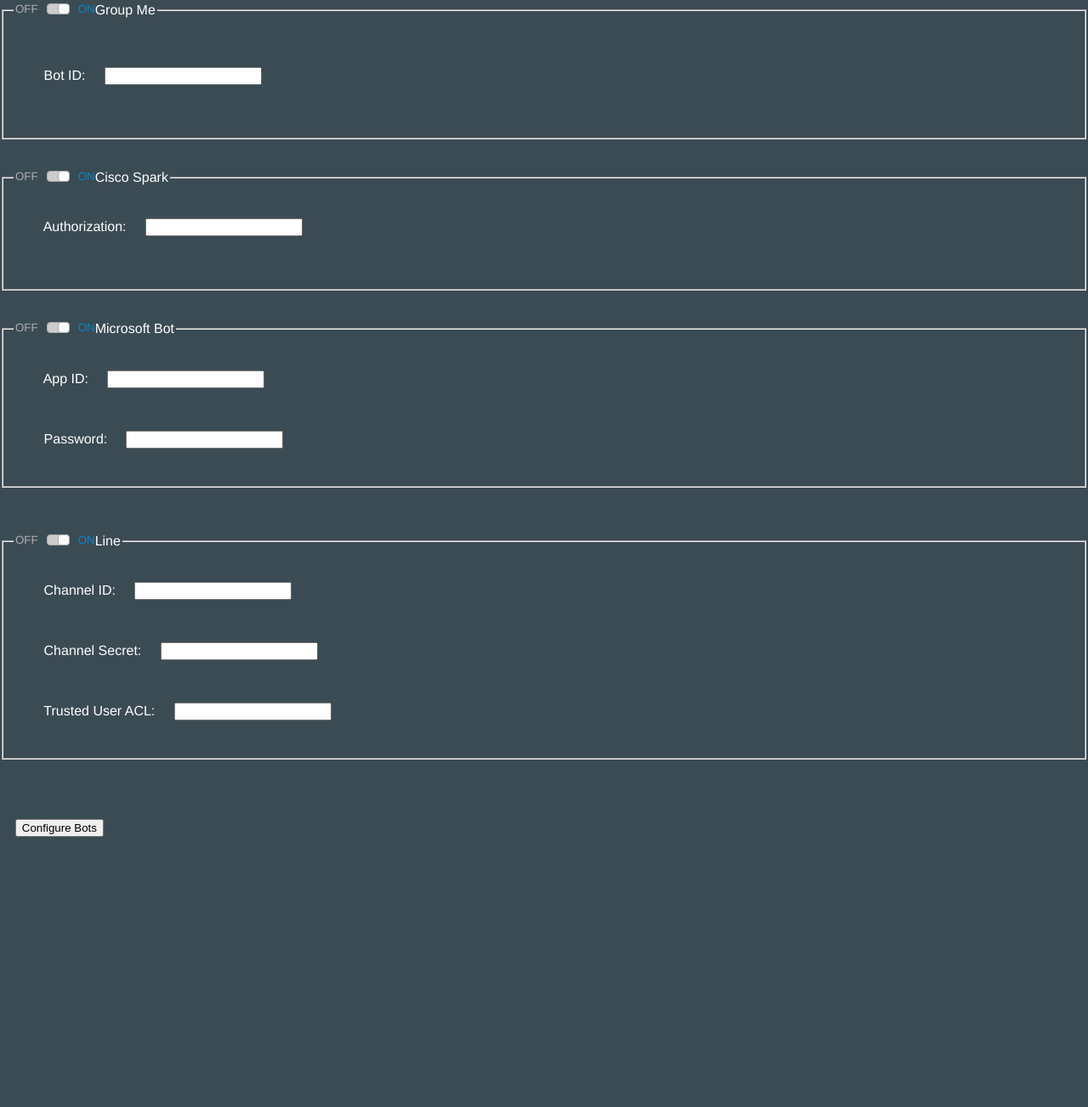
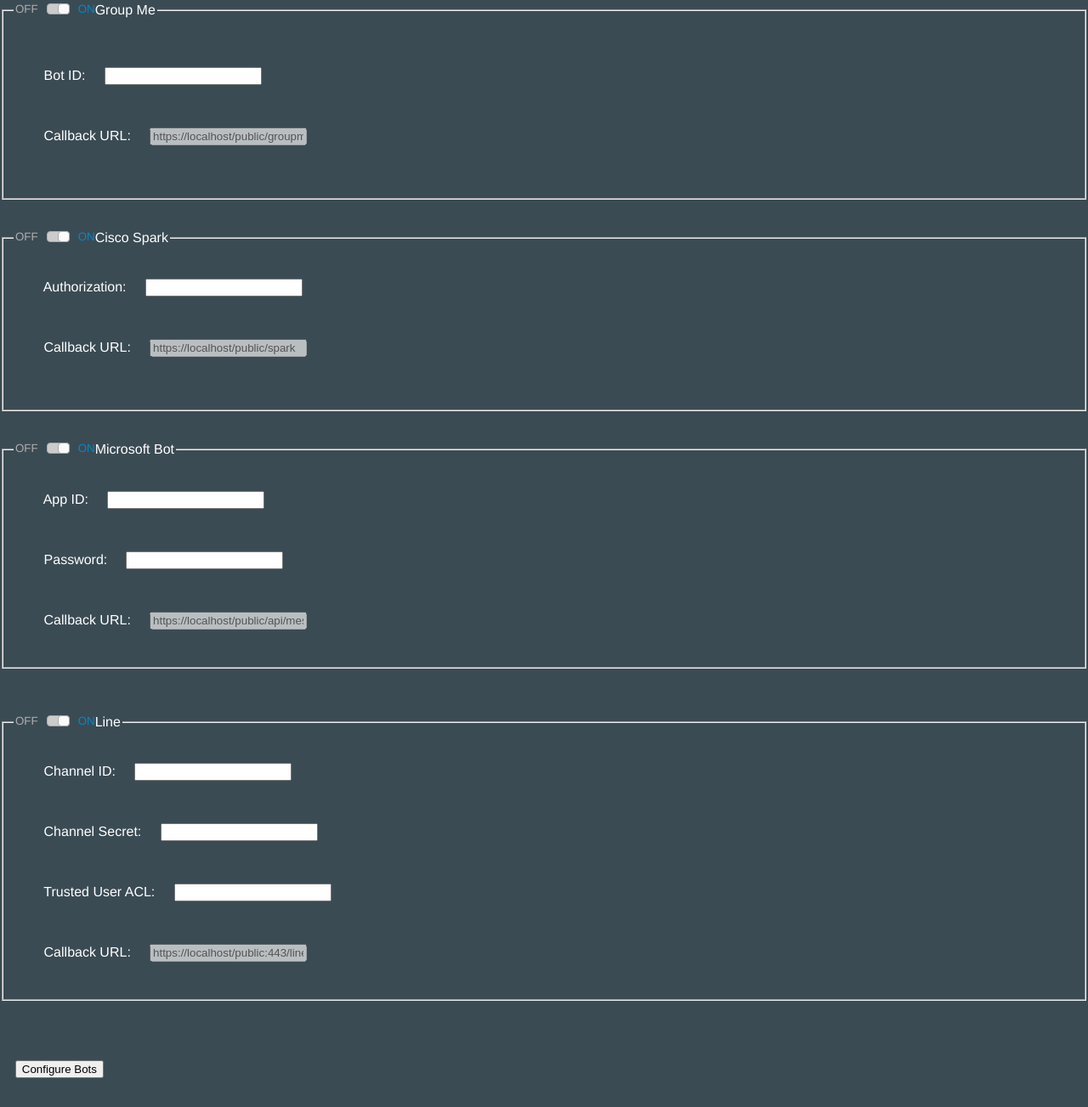
Before and after one commit to premsankar89/BotApp, a website: page public/index.html in a window 1280 px wide. Shown: the part 600-1903 px from the top of the page at 85% size. Before the commit the page ends 1619 px from the top, so only its background shows below. Drawn offline with nearby package versions, Linux system fonts and the light colour scheme.

Commit message:
Update index.html

```diff
--- a/public/index.html
+++ b/public/index.html
@@ -79,6 +79,13 @@
 
     </label>
   </p>
+  <p>
+    <label >
+    <span>Callback URL: </span>
+    <input type="text"  id="gm_cb" title="URL that will be pinged every time a message is posted."disabled/>
+
+    </label>
+  </p>
  </div>
 
   </fieldset>
@@ -95,6 +102,13 @@
     <label>
     <span>Authorization: </span>
     <input type="text"  name="spark_auth" title="Specify the authorization header for Spark Bot you wish to communicate with."/>
+
+    </label>
+  </p>
+  <p>
+    <label >
+    <span>Callback URL: </span>
+    <input type="text"  id="spark_cb" title="URL that will be pinged every time a message is posted."disabled/>
 
     </label>
   </p>
@@ -121,6 +135,14 @@
     <label>
     <span>Password: </span>
     <input type="text"  name="microsoft_app_pswd" title="Specify the App Password for Microsoft Bot you wish to communicate with." />
+
+    </label>
+  </p>
+
+  <p>
+    <label >
+    <span>Callback URL: </span>
+    <input type="text"  id="ms_cb" title="URL that will be pinged every time a message is posted."disabled/>
 
     </label>
   </p>
@@ -153,6 +175,13 @@
     <label >
     <span>Trusted User ACL: </span>
     <input type="text" name="user_acl"  title="Specify the Channel ACL for Line Bot you wish to communicate with." />
+    </label>
+  </p>
+  <p>
+    <label >
+    <span>Callback URL: </span>
+    <input type="text"  id="line_cb" title="URL that will be pinged every time a message is posted."disabled/>
+
     </label>
   </p>
 </div>
@@ -195,7 +224,11 @@
         $('#line').change(function() {
           $( "#line_stuff" ).toggle( 'blind', {}, 250 );
        });
-
+      var url= window.location.href.replace('http','https').replace('/index.html','');
+     $('#ms_cb').val(url+'/api/messages');
+	   $('#line_cb').val(url+':443/line');
+	   $('#gm_cb').val(url+'/groupme');
+	   $('#spark_cb').val(url+'/spark');
       });
     </script>
 </html>
```
